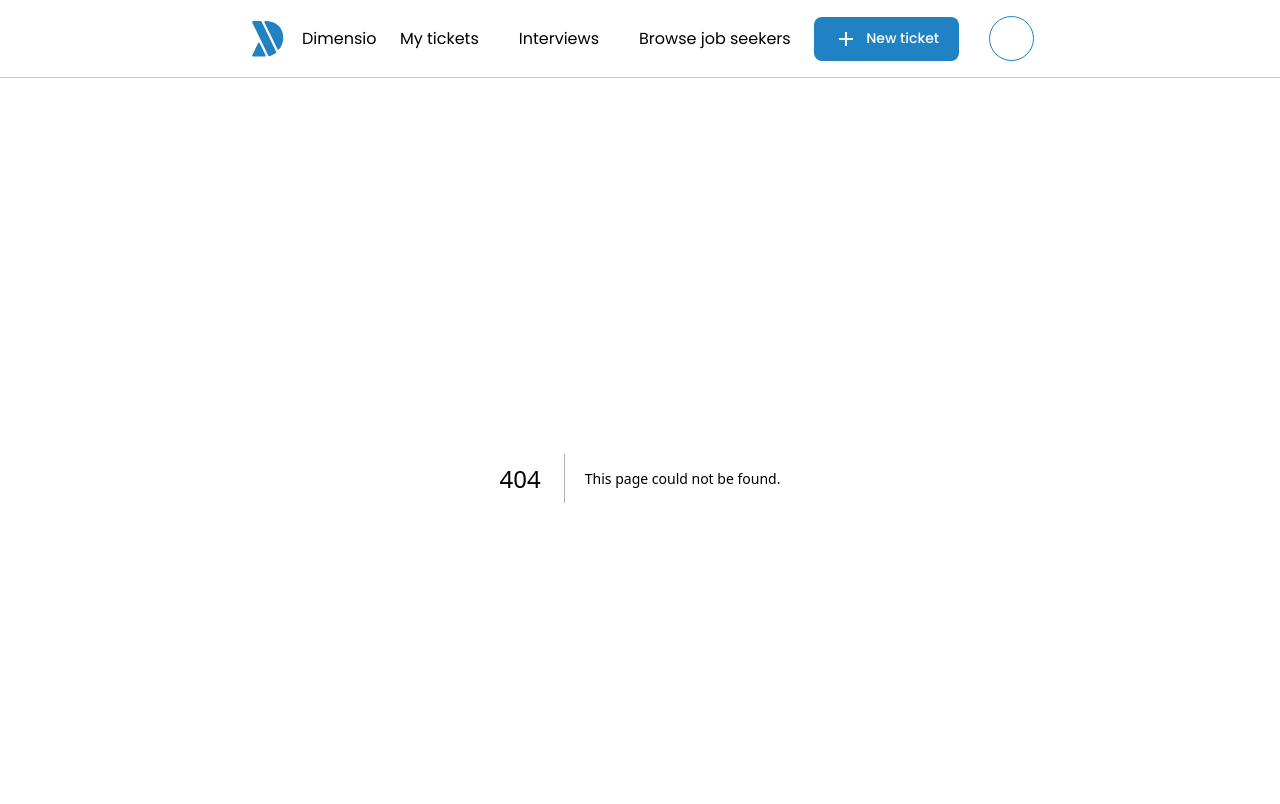
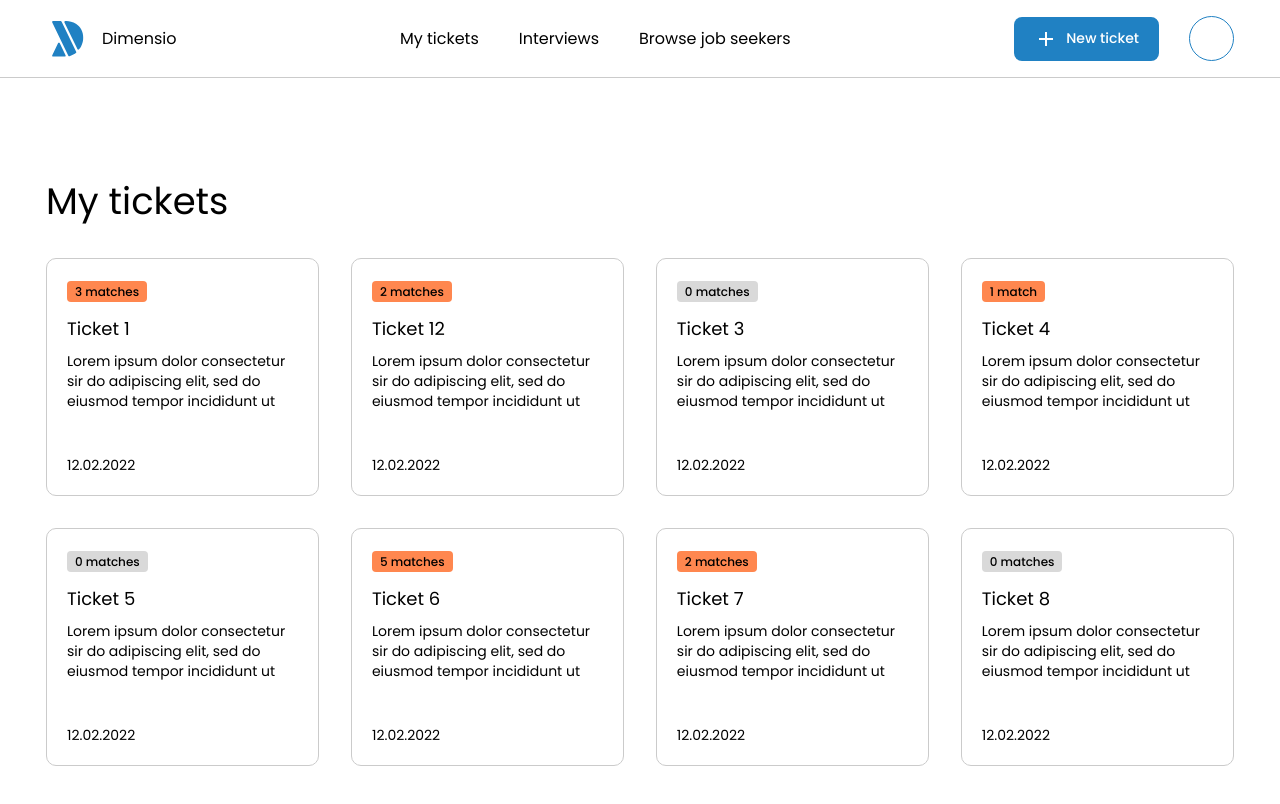
Before and after one commit to blendarkabashi/dimensio, a Next.js app: page /my-tickets in a window 1280 px wide. Before the commit this address had no page. Shown: the top 804 px of the page. Built offline with nearby package versions, Linux system fonts and the light colour scheme.

Commit message:
added my tickets page and ticket component, changed container max-width

```diff
--- a/components/header/index.js
+++ b/components/header/index.js
@@ -9,7 +9,7 @@ export default function Header() {
   return (
     <header>
       <nav className="bg-white  py-4 border-b-[1px] border-[#CBCBCB]">
-        <div className="flex flex-wrap justify-between items-center mx-[246px]">
+        <div className="flex flex-wrap justify-between items-center container">
           <Link href={'/'} className="flex flex-row items-center">
             <Image src={logo} className="mr-3 h-6 sm:h-9" alt="dimensio logo" />
             <p>Dimensio</p>
--- a/components/header/list.js
+++ b/components/header/list.js
@@ -1,5 +1,5 @@
 export const items = [
-  { title: 'My tickets', link: '/tickets' },
+  { title: 'My tickets', link: '/my-tickets' },
   { title: 'Interviews', link: '/interviews' },
   { title: 'Browse job seekers', link: '/job-seekers' },
 ];
--- /dev/null
+++ b/components/ticket/index.js
@@ -0,0 +1,20 @@
+export default function Ticket({ ticket }) {
+  const matchesBgColor = ticket.matches > 0 ? 'bg-[#FF874F]' : 'bg-[#D9D9D9]';
+  return (
+    <div className="w-[23%] h-[238px] border border-[#CBCBCB] rounded-[10px] p-5 flex flex-col justify-between mb-8">
+      <div>
+        <span
+          className={
+            'rounded px-2 py-0.5 text-xs font-medium text-black text-center ' +
+            matchesBgColor
+          }
+        >
+          {ticket.matches} {ticket.matches === 1 ? 'match' : 'matches'}
+        </span>
+        <h1 className="text-lg mt-3">{ticket.title}</h1>
+        <p className="text-sm mt-2">{ticket.content}</p>
+      </div>
+      <p className="text-sm">{ticket.date}</p>
+    </div>
+  );
+}
--- /dev/null
+++ b/pages/my-tickets/index.js
@@ -0,0 +1,74 @@
+import React from 'react';
+import Ticket from 'components/ticket';
+
+export default function index() {
+  return (
+    <div className="container pt-24">
+      <h1 className="text-[37px]">My tickets</h1>
+      <div className="flex flex-row mt-7 justify-between flex-wrap">
+        {testTickets.map((ticket) => (
+          <Ticket ticket={ticket} />
+        ))}
+      </div>
+    </div>
+  );
+}
+
+const testTickets = [
+  {
+    title: 'Ticket 1',
+    content:
+      'Lorem ipsum dolor consectetur sir do adipiscing elit, sed do eiusmod tempor incididunt ut',
+    date: '12.02.2022',
+    matches: 3,
+  },
+  {
+    title: 'Ticket 12',
+    content:
+      'Lorem ipsum dolor consectetur sir do adipiscing elit, sed do eiusmod tempor incididunt ut',
+    date: '12.02.2022',
+    matches: 2,
+  },
+  {
+    title: 'Ticket 3',
+    content:
+      'Lorem ipsum dolor consectetur sir do adipiscing elit, sed do eiusmod tempor incididunt ut',
+    date: '12.02.2022',
+    matches: 0,
+  },
+  {
+    title: 'Ticket 4',
+    content:
+      'Lorem ipsum dolor consectetur sir do adipiscing elit, sed do eiusmod tempor incididunt ut',
+    date: '12.02.2022',
+    matches: 1,
+  },
+  {
+    title: 'Ticket 5',
+    content:
+      'Lorem ipsum dolor consectetur sir do adipiscing elit, sed do eiusmod tempor incididunt ut',
+    date: '12.02.2022',
+    matches: 0,
+  },
+  {
+    title: 'Ticket 6',
+    content:
+      'Lorem ipsum dolor consectetur sir do adipiscing elit, sed do eiusmod tempor incididunt ut',
+    date: '12.02.2022',
+    matches: 5,
+  },
+  {
+    title: 'Ticket 7',
+    content:
+      'Lorem ipsum dolor consectetur sir do adipiscing elit, sed do eiusmod tempor incididunt ut',
+    date: '12.02.2022',
+    matches: 2,
+  },
+  {
+    title: 'Ticket 8',
+    content:
+      'Lorem ipsum dolor consectetur sir do adipiscing elit, sed do eiusmod tempor incididunt ut',
+    date: '12.02.2022',
+    matches: 0,
+  },
+];
--- a/styles/globals.scss
+++ b/styles/globals.scss
@@ -1,8 +1,6 @@
 @tailwind base;
 @tailwind components;
 @tailwind utilities;
-
-
 
 html,
 body {
@@ -42,7 +40,7 @@ button {
   font-weight: bold;
 }
 
-.container{
-  max-width: 1140px;
+.container {
+  max-width: 1188px;
   margin: 0 auto;
 }
```
